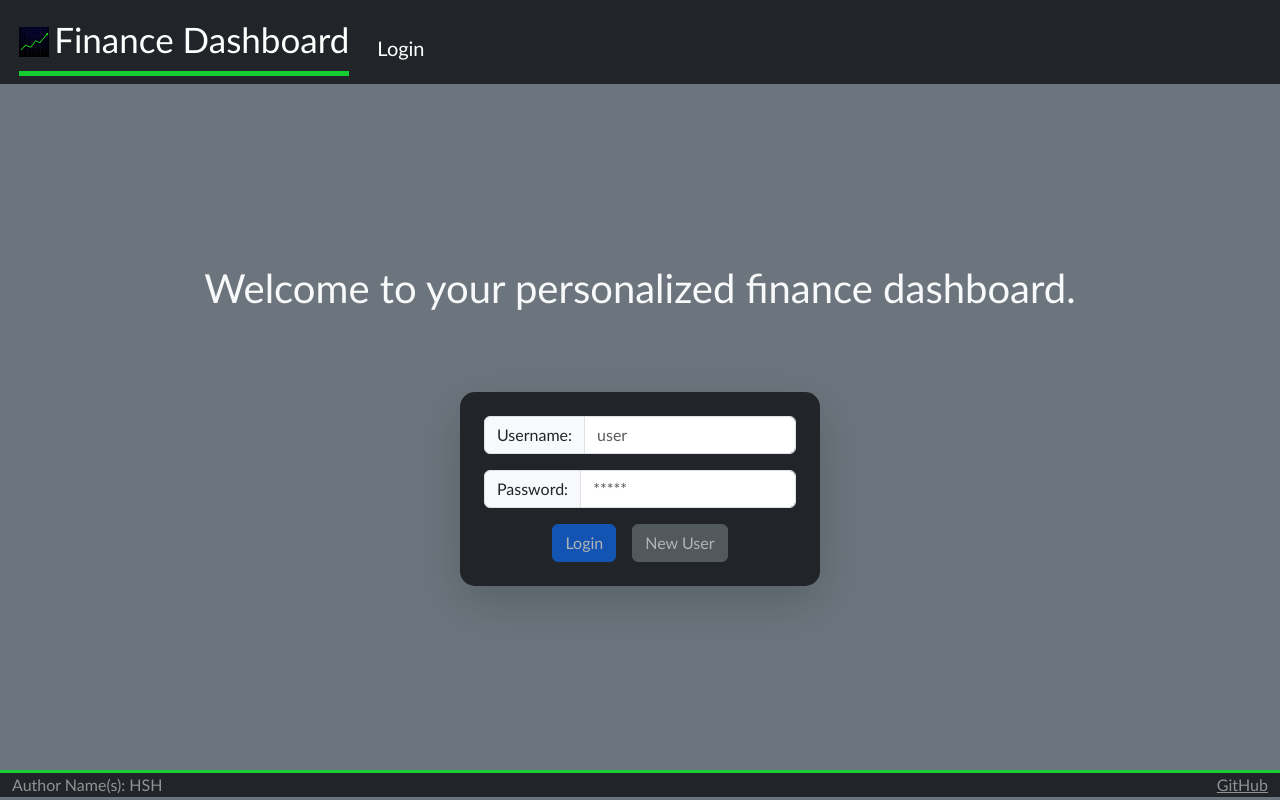
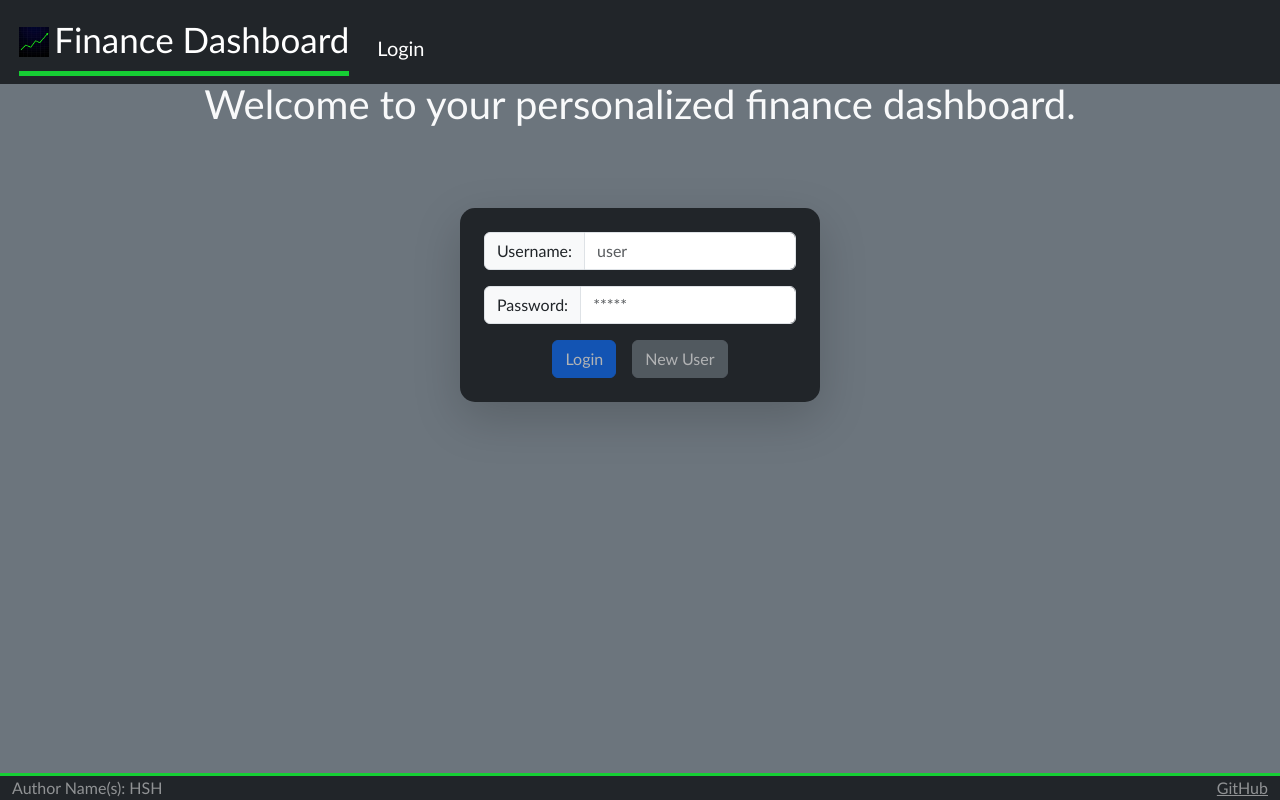
Before and after one commit to henhilt/startup, a React (Vite) app: page / in a window 1280 px wide. Built offline with nearby package versions, Linux system fonts and the light colour scheme.

Commit message:
fixed the floating footer and mismatched widths of charts

```diff
--- a/src/app.css
+++ b/src/app.css
@@ -1,9 +1,17 @@
 @import url('https://fonts.googleapis.com');
+
+#root, .body {
+    display: flex;
+    flex-direction: column;
+    min-height: 100vh;
+    margin: 0;
+}
 
 .body {
   display: flex;
   flex-direction: column;
   min-width: 375px;
+  min-height: 100vh;;
   font-family:'Gill Sans', 'Gill Sans MT', Calibri, 'Trebuchet MS', sans-serif;
 }
 
@@ -12,21 +20,21 @@ header {
 }
 
 main {
-  flex: 1 calc(100vh - 110px);
+
+  flex: 1 0 auto;
   display: flex;
   flex-direction: column;
   align-items: center;
-  justify-content: space-around;
+  justify-content: flex-start;
   font-family:'Gill Sans', 'Gill Sans MT', Calibri, 'Trebuchet MS', sans-serif;
 }
 
 footer {
   flex-shrink: 0;
   border-top: solid rgb(22, 206, 52) medium;
-  margin-top: auto;
   width: 100%;
-  z-index:10;
-
+  z-index:100;
+  position: relative;
 }
 
 menu {
--- a/src/dashboard/dashboard.jsx
+++ b/src/dashboard/dashboard.jsx
@@ -137,7 +137,7 @@ export function Dashboard({userName}) {
                 </div>
             </div>
             <div className="col-md-8 text-end">
-                <div id='chartArea' className="text-end" style={{ minHeight: 'fit-content' }}>
+                <div id='chartArea' className="text-end" style={{ display: 'flow-root', minHeight: 'fit-content' }}>
                     {activeCharts['CPI'] && (
                     <div className='mb-4'>
                         <h5>CPI</h5>
```
